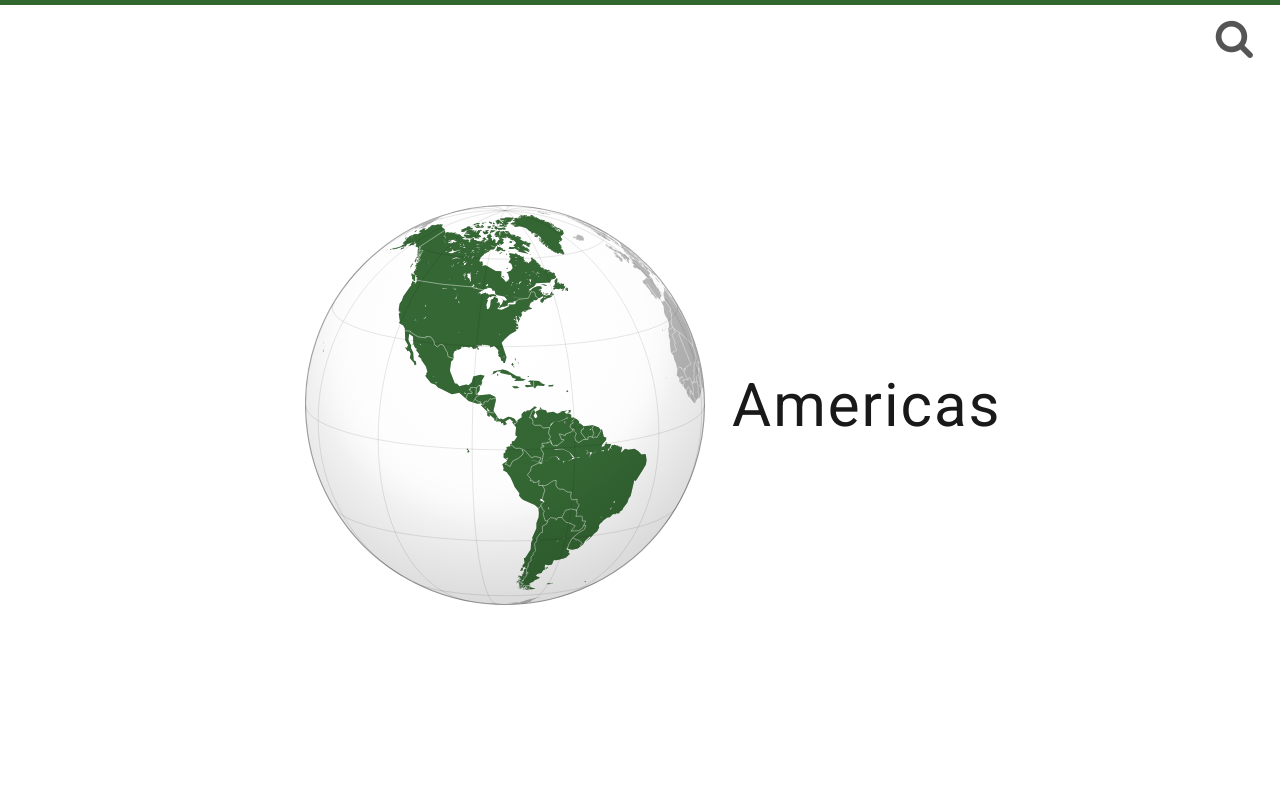
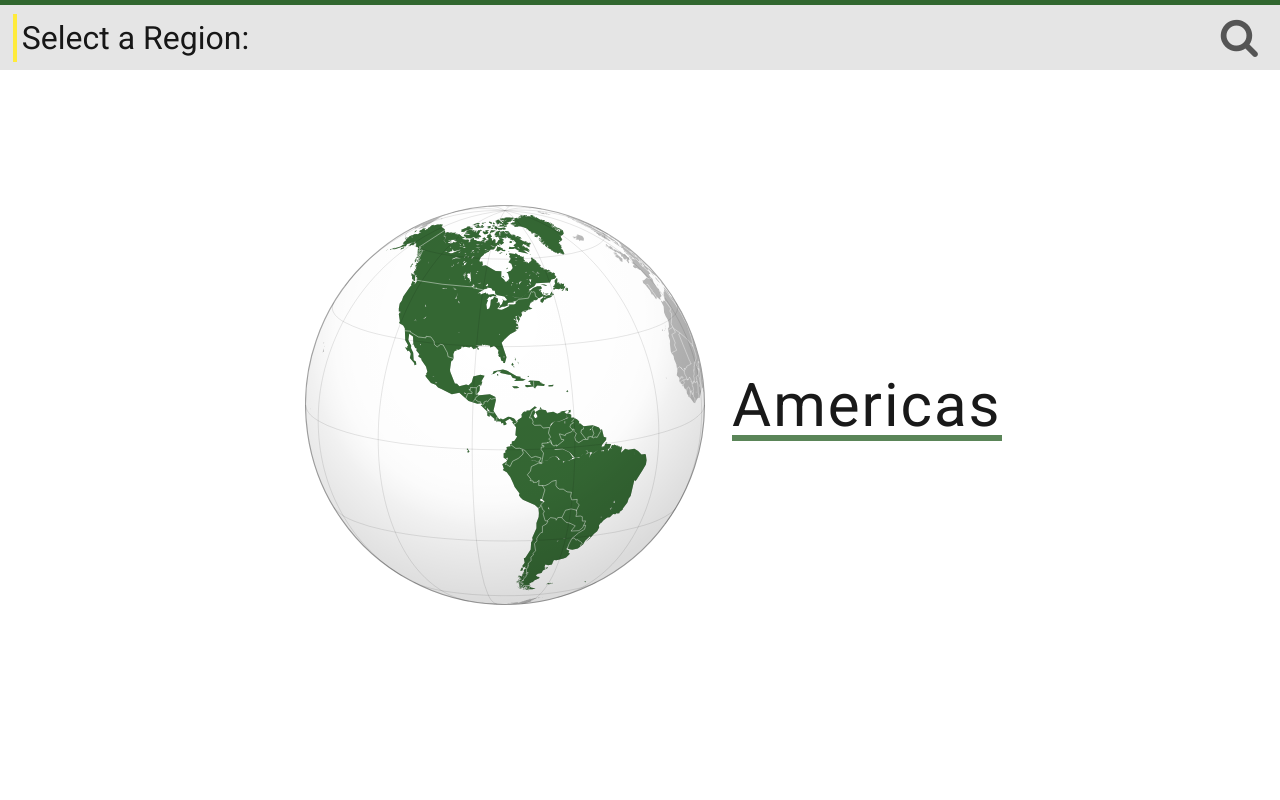
Before and after one commit to ganeshsundaram39/search-countries-src, an Angular app: page / in a window 1280 px wide. Shown: the top 800 px of the page. Built offline with nearby package versions, Linux system fonts and the light colour scheme.

Commit message:
first view completed

```diff
--- a/src/app/app.component.css
+++ b/src/app/app.component.css
@@ -5,12 +5,32 @@
 
 .search {
   position: fixed;
+  top: 0;
   width: 100%;
-  text-align: right;
+  display: flex;
+  justify-content: space-between;
+  align-items: center;
+  background: rgba(0, 0, 0, 0.1);
+  height: 70px;
+  border-top: 5px solid var(--base);
 }
 
+.search a,
 .search i {
   font-size: 2rem;
+}
+.instruction {
+  font-size: 1.6rem;
+  margin-left: 1%;
+  color: rgba(0, 0, 0, 0.9);
+  border-left: 4px solid #ffeb3b;
+  padding: 5px;
+}
+
+.search a {
+  margin-right: 1%;
+}
+.search i {
   cursor: pointer;
   transition: all 300ms;
 }
@@ -18,9 +38,7 @@
 .search i:hover {
   color: rgba(0, 0, 0, 0.85);
 }
-.icon-search:before {
-  margin: 1% 2% 0 0;
-}
+
 app-search {
   position: fixed;
   top: 0;
--- a/src/app/app.component.html
+++ b/src/app/app.component.html
@@ -1,9 +1,10 @@
 <div class="container">
-    <div class="search">
-        <a (click)="openSearch=true" *ngIf="!openSearch">
+    <div class="search" *ngIf="!openSearch">
+        <div class="instruction">Select a Region:</div>
+        <a (click)="openSearch=true">
             <i class="icon-search"></i>
         </a>
     </div>
     <app-search (closedClicked)="openSearch = $event" *ngIf="openSearch"></app-search>
-    <app-regions></app-regions>
+    <app-regions *ngIf="!openSearch"></app-regions>
 </div>
--- a/src/app/info-processing.service.ts
+++ b/src/app/info-processing.service.ts
@@ -10,8 +10,10 @@ export class InfoProcessingService {
   constructor(private _httpService: AllInfoHttpService) {}
   public getDataFromApi(): {}[] {
     this._httpService.getAllData().subscribe(
-      (response: { name?: string }[]) => {
-        this.names = response.map(r => r.name);
+      (response: { name?: string; flag?: string }[]) => {
+        this.names = response.map(r => {
+          return { name: r.name, flag: r.flag };
+        });
         this.data.push(...response);
       },
       error => {
--- a/src/app/regions/regions.component.css
+++ b/src/app/regions/regions.component.css
@@ -19,4 +19,11 @@
   color: rgba(0, 0, 0, 0.9);
   margin-left: 4%;
   letter-spacing: 2px;
+  transition: box-shadow 0.1s cubic-bezier(0.895, 0.03, 0.685, 0.22);
+  box-shadow: inset 0 -6px 0 0 rgba(49, 103, 47, 0.8);
+  cursor: pointer;
 }
+
+.name:hover {
+  box-shadow: inset 0 -30px 0 0 rgba(49, 103, 47, 0.8);
+}
--- a/src/app/search-results.pipe.ts
+++ b/src/app/search-results.pipe.ts
@@ -7,6 +7,6 @@ export class SearchResultsPipe implements PipeTransform {
   transform(value: any, searchedText: string): any {
     if (!searchedText) return null;
 
-    return value.filter(name => name.match(new RegExp(searchedText, "gi")));
+    return value.filter(v => v.name.match(new RegExp(searchedText, "gi")));
   }
 }
--- a/src/app/search/search.component.css
+++ b/src/app/search/search.component.css
@@ -41,3 +41,37 @@ form {
 ::placeholder {
   color: var(--base);
 }
+
+.search__results {
+  display: flex;
+  justify-content: start;
+  width: 80%;
+  margin: 2% auto;
+  flex-wrap: wrap;
+}
+
+.result {
+  margin: 1%;
+  background: rgba(0, 0, 0, 0.8);
+  padding: 5px;
+  display: flex;
+  align-items: center;
+  cursor: pointer;
+  transition: all 300ms;
+}
+
+.result:hover {
+  transform: translateY(-4px);
+}
+
+.result img {
+  width: 2rem;
+  height: 1rem;
+  margin-right: 7px;
+}
+
+.name {
+  display: inline-block;
+  font-size: 0.9rem;
+  color: #fff;
+}
--- a/src/app/search/search.component.html
+++ b/src/app/search/search.component.html
@@ -4,11 +4,14 @@
     </a>
 </div>
 <form (ngSubmit)="onSubmit()" #f="ngForm">
-    <input type="text" name="search" [(ngModel)]="searchText" placeholder="Type-in a Country">
+    <input type="text" name="search" [(ngModel)]="searchText" placeholder="Type-in a Country" autofocus>
     <a type="submit">
         <i class="icon-right"></i>
     </a>
 </form>
 <div class="search__results">
-    <div class="result" *ngFor="let result of results|searchResults:searchText|slice:0:10">{{result}}</div>
+    <div class="result" *ngFor="let result of results|searchResults:searchText|slice:0:10">
+        <img [src]="result.flag" [alt]="result.name">
+        <span class="name">{{result.name}}</span>
+    </div>
 </div>
```
